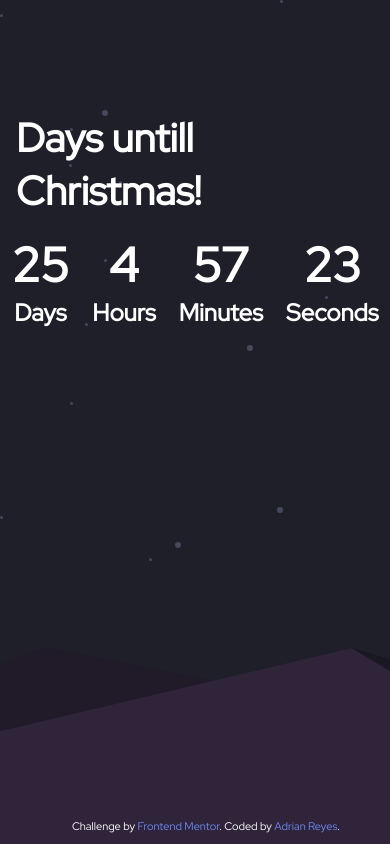
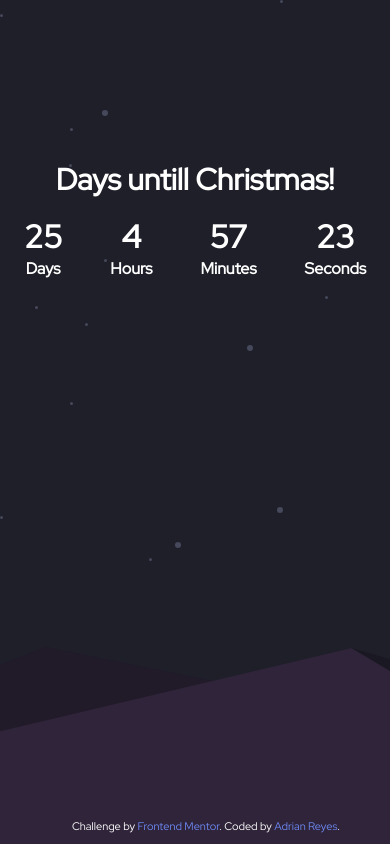
Before and after one commit to Aydren/Countdown-to-christmas-2021, a plain HTML site: page index.html in a window 390 px wide. Shown: the top 844 px of the page. Drawn offline with Linux system fonts and the light colour scheme.

Commit message:
made a few tweaks to fix mobile view

```diff
--- a/style.css
+++ b/style.css
@@ -90,7 +90,7 @@ header {
     }
 
     header > h1 {
-        font-size: 40px;
+        font-size: 30px;
     }
 
     header {
@@ -107,11 +107,15 @@ header {
         z-index: 2;
     }
 
+    h2 {
+        font-size: 1rem;
+    }
+
     .day,
     .hour,
     .minute,
     .second {
-        font-size: 3rem;
+        font-size: 2rem;
     }
 
     #main-bg {
```
